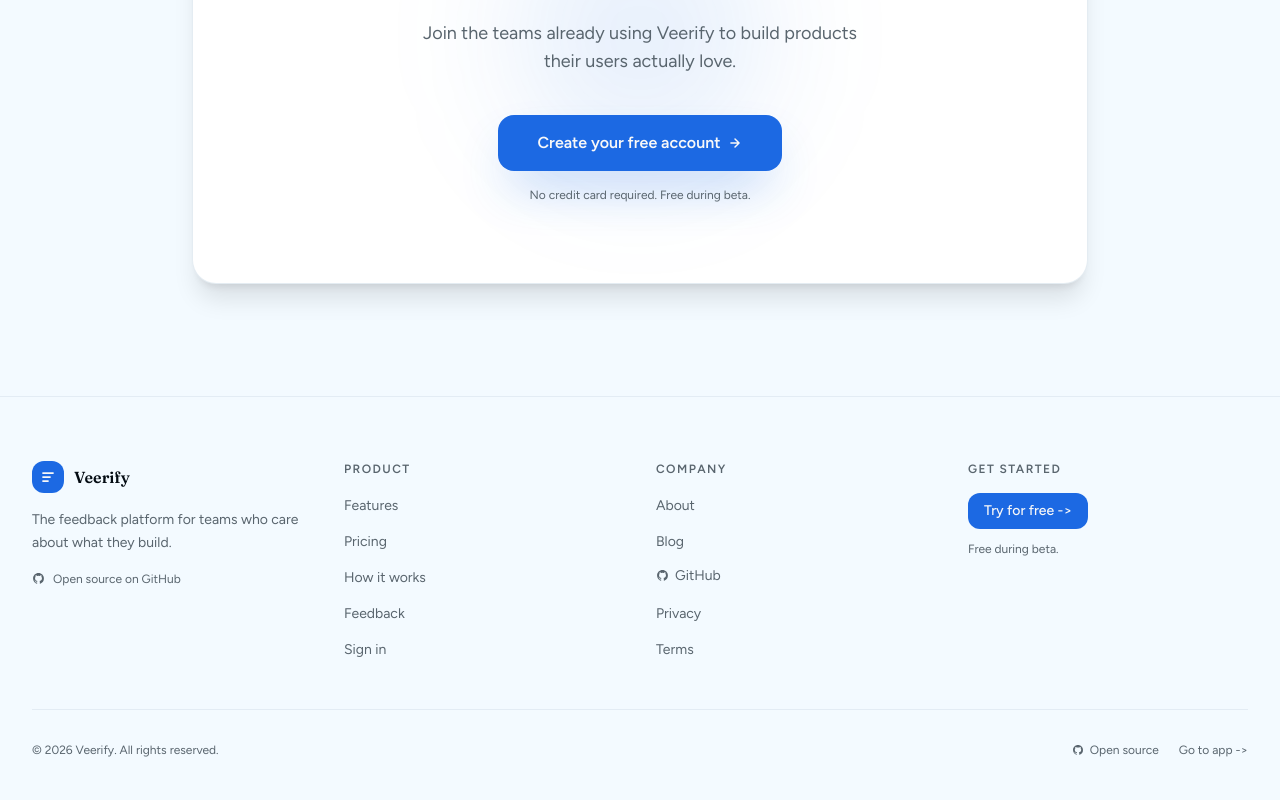
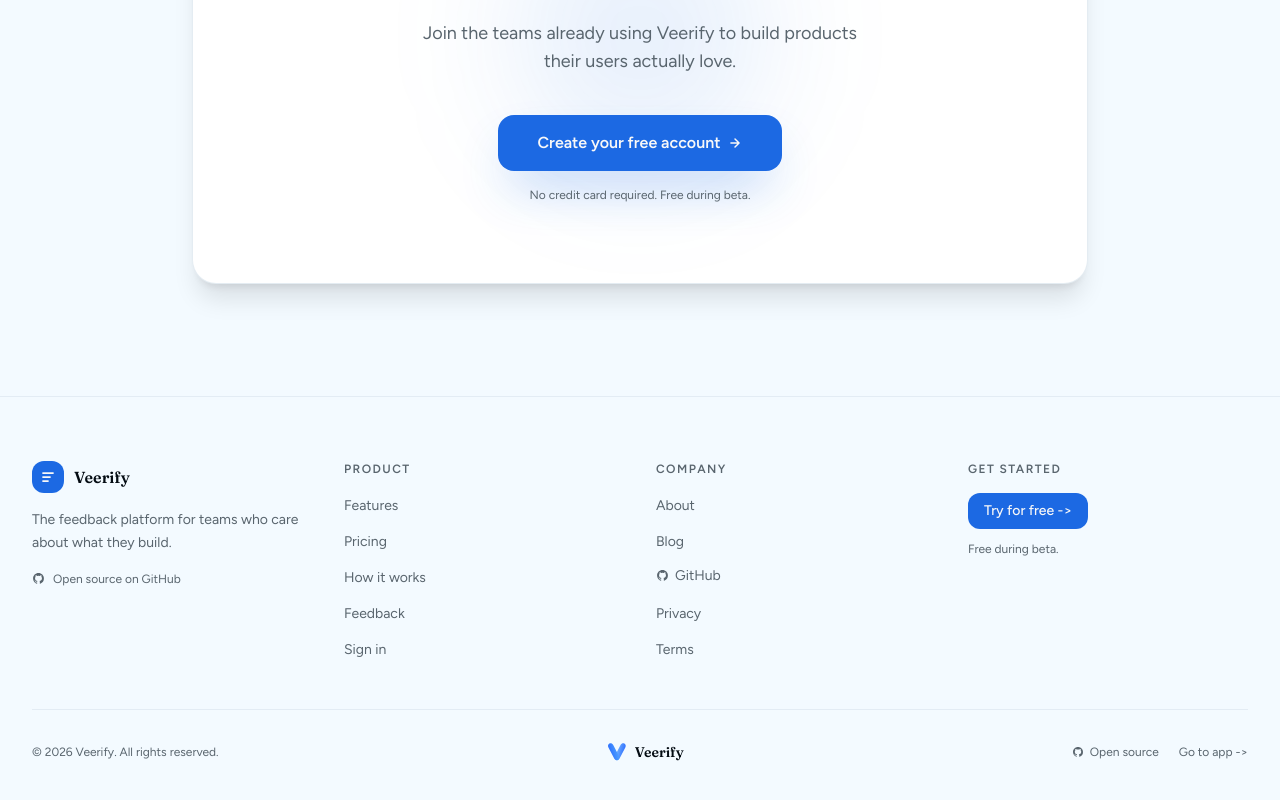
Before and after one commit to Frogbyte-io/veerify-home, an Astro site: page /en in a window 1280 px wide. Shown: the part 4917-5717 px from the top of the page. Built offline with nearby package versions, Linux system fonts and the light colour scheme; Astro itself is replaced by a stand-in of ours.

Commit message:
feat: add Veerify logo to footer bottom bar
Replace the empty bottom bar with the actual Veerify logo and wordmark,
centered between the copyright text and the utility links, consistent
with how the logo is displayed in the navbar.

Co-Authored-By: Claude Sonnet 4.6 <noreply@anthropic.com>

```diff
--- a/src/components/TheFooter.astro
+++ b/src/components/TheFooter.astro
@@ -80,6 +80,10 @@ const blogHref = withLocale(locale, '/blog')
 
     <div class="flex flex-col items-center justify-between gap-4 border-t border-border/50 pt-8 sm:flex-row">
       <p class="text-xs text-muted-foreground">{t.copyright}</p>
+      <a href={homeHref} class="flex items-center gap-2">
+        <img src="/veerify.svg" alt="Veerify" class="h-5 w-5" />
+        <span class="font-display text-sm font-semibold">Veerify</span>
+      </a>
       <div class="flex items-center gap-5">
         <a
           href="https://github.com/Frogbyte-io/veerify"
```
